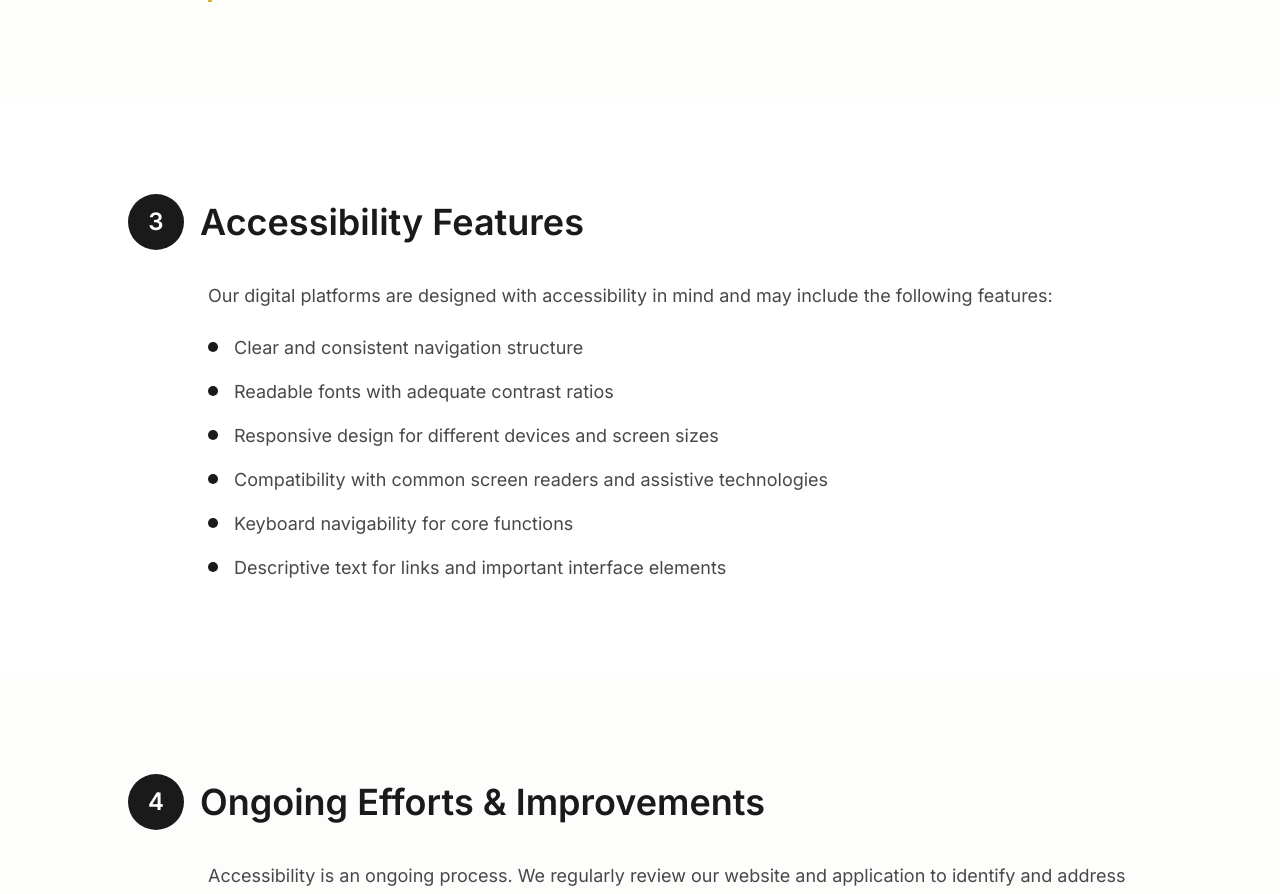
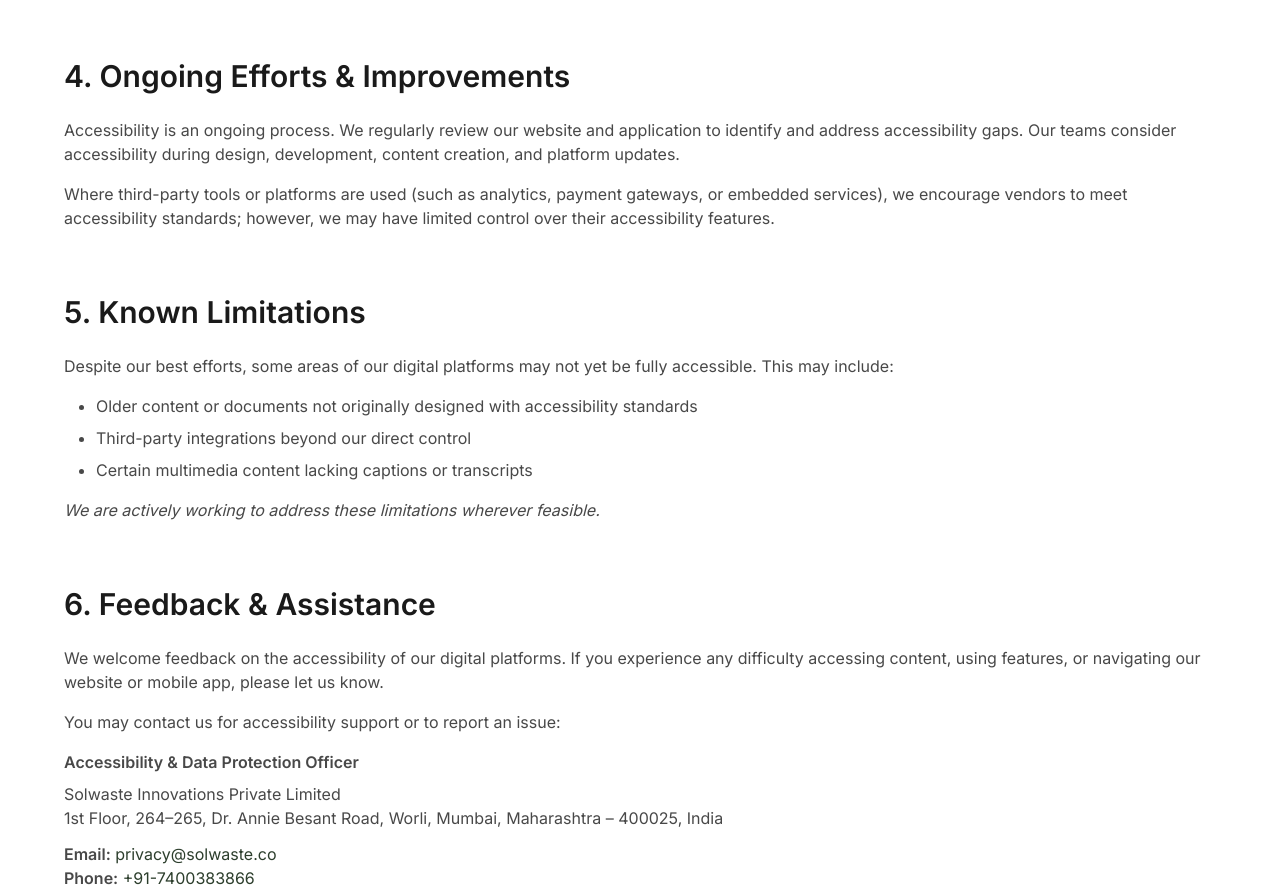
Before and after one commit to GNBPF/SolwasteWebsite, a React (Vite) app: page /accessibility in a window 1280 px wide. Shown: the part 1706-2600 px from the top of the page. Built offline with nearby package versions, Linux system fonts and the light colour scheme; a web font is replaced by a local one.

Commit message:
chore: design fix

```diff
--- a/pages/AccessibilityPage.tsx
+++ b/pages/AccessibilityPage.tsx
@@ -157,7 +157,7 @@
             whileInView={{ opacity: 1, y: 0 }}
             viewport={{ once: true }}
             transition={{ duration: 0.6 }}
-            className="max-w-4xl mx-auto text-center"
+            className="max-w-6xl mx-auto text-center"
           >
             <p className="text-base sm:text-lg md:text-xl text-charcoal/80 leading-relaxed">
               This Accessibility Statement applies to our website{' '}
@@ -176,139 +176,63 @@
       </section>
 
       {/* Main Content Sections */}
-      {sections.map((section, index) => (
-        <section
-          key={section.id}
-          className={`py-12 sm:py-16 md:py-20 lg:py-24 ${
-            index % 2 === 0 ? 'bg-white' : 'bg-cream/20'
-          }`}
-        >
+      <section className="py-12 sm:py-16 md:py-20 bg-white">
         <div className="container mx-auto px-4 sm:px-6 lg:px-8">
-            <motion.div
-              initial={{ opacity: 0, y: 30 }}
-              whileInView={{ opacity: 1, y: 0 }}
-              viewport={{ once: true, margin: "-100px" }}
-              transition={{ duration: 0.6 }}
-              className="max-w-5xl mx-auto"
-            >
-              <div className="flex items-start gap-3 sm:gap-4 mb-6 sm:mb-8">
-                <div className="flex-shrink-0 w-10 h-10 sm:w-12 sm:h-12 md:w-14 md:h-14 bg-charcoal text-white rounded-full flex items-center justify-center font-bold text-lg sm:text-xl md:text-2xl">
-                  {section.id}
-                </div>
-                <h2 className="text-2xl sm:text-3xl md:text-4xl font-bold text-charcoal mt-1 sm:mt-2">
-                  {section.title}
+          <div className="max-w-6xl mx-auto">
+            {sections.map((section) => (
+              <div key={section.id} className="mb-12 sm:mb-16">
+                <h2 className="text-xl sm:text-2xl md:text-3xl font-bold text-charcoal mb-4 sm:mb-6">
+                  {section.id}. {section.title}
                 </h2>
-              </div>
 
-              <div className="space-y-4 sm:space-y-5 md:space-y-6 pl-0 sm:pl-16 md:pl-20">
+                <div className="space-y-4 text-sm sm:text-base text-charcoal/80 leading-relaxed">
                   {section.content.map((paragraph, idx) => (
-                  <p key={idx} className="text-sm sm:text-base md:text-lg text-charcoal/80 leading-relaxed">
-                    {paragraph}
-                  </p>
+                    <p key={idx}>{paragraph}</p>
                   ))}
 
                   {section.list && (
-                  <ul className="space-y-2 sm:space-y-3 md:space-y-4 mt-4 sm:mt-5 md:mt-6">
+                    <ul className="list-disc pl-6 sm:pl-8 space-y-2 mt-4">
                       {section.list.map((item, idx) => (
-                      <motion.li
-                        key={idx}
-                        initial={{ opacity: 0, x: -20 }}
-                        whileInView={{ opacity: 1, x: 0 }}
-                        viewport={{ once: true }}
-                        transition={{ delay: idx * 0.1, duration: 0.5 }}
-                        className="flex items-start gap-3 sm:gap-4"
-                      >
-                        <div className="flex-shrink-0 w-2 h-2 sm:w-2.5 sm:h-2.5 bg-charcoal rounded-full mt-2"></div>
-                        <span className="text-sm sm:text-base md:text-lg text-charcoal/80 leading-relaxed">
-                          {item}
-                        </span>
-                      </motion.li>
+                        <li key={idx}>{item}</li>
                       ))}
                     </ul>
                   )}
 
                   {section.footer && (
-                  <p className="text-sm sm:text-base md:text-lg text-charcoal/80 leading-relaxed mt-4 sm:mt-5 md:mt-6 italic border-l-4 border-gold pl-4 sm:pl-5 md:pl-6">
-                    {section.footer}
-                  </p>
+                    <p className="mt-4 italic">{section.footer}</p>
                   )}
 
                   {/* Contact Info for Section 6 */}
                   {section.id === 6 && (
-                  <div className="mt-6 sm:mt-8 p-6 sm:p-8 bg-cream/50 rounded-xl sm:rounded-2xl border-l-4 border-charcoal">
-                    <h3 className="text-lg sm:text-xl font-bold text-charcoal mb-4">
-                      Accessibility & Data Protection Officer
-                    </h3>
-                    <div className="space-y-2 sm:space-y-3 text-sm sm:text-base text-charcoal/80">
-                      <p className="font-semibold">Solwaste Innovations Private Limited</p>
-                      <p className="leading-relaxed">
-                        1st Floor, 264–265, Dr. Annie Besant Road,<br />
-                        Worli, Mumbai, Maharashtra – 400025, India
-                      </p>
-                      <div className="pt-3 sm:pt-4 space-y-2">
-                        <p>
-                          <strong className="text-charcoal">Email:</strong>{' '}
-                          <a href="mailto:privacy@solwaste.co" className="text-moss hover:underline font-medium">
+                    <div className="mt-6">
+                      <p className="font-semibold mb-2">Accessibility & Data Protection Officer</p>
+                      <p>Solwaste Innovations Private Limited</p>
+                      <p>1st Floor, 264–265, Dr. Annie Besant Road, Worli, Mumbai, Maharashtra – 400025, India</p>
+                      <p className="mt-3">
+                        <strong>Email:</strong>{' '}
+                        <a href="mailto:privacy@solwaste.co" className="text-moss hover:underline">
                           privacy@solwaste.co
                         </a>
                       </p>
                       <p>
-                          <strong className="text-charcoal">Phone:</strong>{' '}
-                          <a href="tel:+917400383866" className="text-moss hover:underline font-medium">
+                        <strong>Phone:</strong>{' '}
+                        <a href="tel:+917400383866" className="text-moss hover:underline">
                           +91-7400383866
                         </a>
                       </p>
-                      </div>
-                    </div>
-                    <p className="text-sm sm:text-base text-charcoal/70 mt-4 sm:mt-6 leading-relaxed">
+                      <p className="mt-4">
                         We aim to respond to accessibility-related requests within a reasonable timeframe and will make reasonable efforts to provide information in an accessible format upon request.
                       </p>
                     </div>
                   )}
                 </div>
-            </motion.div>
+              </div>
+            ))}
+          </div>
         </div>
       </section>
-      ))}
 
-      {/* CTA Section */}
-      <section className="py-16 sm:py-20 md:py-24 lg:py-32 bg-gradient-to-br from-moss to-moss/90 text-white">
-        <div className="container mx-auto px-4 sm:px-6 lg:px-8">
-          <motion.div
-            initial={{ opacity: 0, y: 30 }}
-            whileInView={{ opacity: 1, y: 0 }}
-            viewport={{ once: true }}
-            transition={{ duration: 0.6 }}
-            className="max-w-4xl mx-auto text-center"
-          >
-            <div className="inline-block mb-6 sm:mb-8">
-              <div className="w-16 h-16 sm:w-20 sm:h-20 md:w-24 md:h-24 bg-gold rounded-full flex items-center justify-center mx-auto mb-4 sm:mb-6">
-                <svg className="w-8 h-8 sm:w-10 sm:h-10 md:w-12 md:h-12 text-charcoal" fill="none" viewBox="0 0 24 24" stroke="currentColor">
-                  <path strokeLinecap="round" strokeLinejoin="round" strokeWidth={2} d="M12 4.354a4 4 0 110 5.292M15 21H3v-1a6 6 0 0112 0v1zm0 0h6v-1a6 6 0 00-9-5.197M13 7a4 4 0 11-8 0 4 4 0 018 0z" />
-                </svg>
-              </div>
-              <h2 className="text-2xl sm:text-3xl md:text-4xl font-bold mb-3 sm:mb-4">
-                Help Us Improve
-              </h2>
-              <p className="text-sm sm:text-base md:text-lg text-white/90 leading-relaxed max-w-2xl mx-auto">
-                Your feedback helps us create a more accessible experience for everyone. If you encounter any accessibility barriers, please don't hesitate to reach out.
-              </p>
-            </div>
 
-            <motion.a
-              href="mailto:privacy@solwaste.co"
-              whileHover={{ scale: 1.05 }}
-              whileTap={{ scale: 0.95 }}
-              className="inline-flex items-center gap-3 bg-gold text-charcoal px-6 sm:px-8 py-3 sm:py-4 rounded-full font-bold text-sm sm:text-base md:text-lg hover:bg-gold/90 transition-all shadow-lg"
-            >
-              <svg className="w-5 h-5 sm:w-6 sm:h-6" fill="none" viewBox="0 0 24 24" stroke="currentColor">
-                <path strokeLinecap="round" strokeLinejoin="round" strokeWidth={2} d="M3 8l7.89 5.26a2 2 0 002.22 0L21 8M5 19h14a2 2 0 002-2V7a2 2 0 00-2-2H5a2 2 0 00-2 2v10a2 2 0 002 2z" />
-              </svg>
-              Report an Accessibility Issue
-            </motion.a>
-          </motion.div>
-        </div>
-      </section>
 
       <Footer />
     </main>
--- a/pages/PrivacyPage.tsx
+++ b/pages/PrivacyPage.tsx
@@ -227,7 +227,7 @@
             whileInView={{ opacity: 1, y: 0 }}
             viewport={{ once: true }}
             transition={{ duration: 0.6 }}
-            className="max-w-4xl mx-auto text-center"
+            className="max-w-6xl mx-auto text-center"
           >
             <p className="text-base sm:text-lg md:text-xl text-charcoal/80 leading-relaxed">
               This Policy applies globally to all users, customers, partners, vendors, employees, and visitors, with specific compliance to applicable Indian laws and internationally accepted data-protection principles.
@@ -237,188 +237,97 @@
       </section>
 
       {/* Main Content Sections */}
-      {sections.map((section, index) => (
-        <section
-          key={section.id}
-          className={`py-12 sm:py-16 md:py-20 lg:py-24 ${
-            index % 2 === 0 ? 'bg-white' : 'bg-cream/20'
-          }`}
-        >
+      <section className="py-12 sm:py-16 md:py-20 bg-white">
         <div className="container mx-auto px-4 sm:px-6 lg:px-8">
-            <motion.div
-              initial={{ opacity: 0, y: 30 }}
-              whileInView={{ opacity: 1, y: 0 }}
-              viewport={{ once: true, margin: "-100px" }}
-              transition={{ duration: 0.6 }}
-              className="max-w-5xl mx-auto"
-            >
-              <div className="flex items-start gap-3 sm:gap-4 mb-6 sm:mb-8">
-                <div className="flex-shrink-0 w-10 h-10 sm:w-12 sm:h-12 md:w-14 md:h-14 bg-gold text-charcoal rounded-full flex items-center justify-center font-bold text-lg sm:text-xl md:text-2xl border-2 border-charcoal/10">
-                  {section.id}
-                </div>
-                <h2 className="text-2xl sm:text-3xl md:text-4xl font-bold text-charcoal mt-1 sm:mt-2">
-                  {section.title}
+          <div className="max-w-6xl mx-auto">
+            {sections.map((section) => (
+              <div key={section.id} className="mb-12 sm:mb-16">
+                <h2 className="text-xl sm:text-2xl md:text-3xl font-bold text-charcoal mb-4 sm:mb-6">
+                  {section.id}. {section.title}
                 </h2>
-              </div>
 
-              <div className="space-y-4 sm:space-y-5 md:space-y-6 pl-0 sm:pl-16 md:pl-20">
-                {/* Company Info Grid */}
+                <div className="space-y-4 text-sm sm:text-base text-charcoal/80 leading-relaxed">
+                  {/* Company Info */}
                   {section.info && (
-                  <div className="grid grid-cols-1 sm:grid-cols-2 gap-4 sm:gap-6 mt-4 sm:mt-6">
+                    <div className="space-y-2">
                       {section.info.map((item, idx) => (
-                      <motion.div
-                        key={idx}
-                        initial={{ opacity: 0, y: 20 }}
-                        whileInView={{ opacity: 1, y: 0 }}
-                        viewport={{ once: true }}
-                        transition={{ delay: idx * 0.1, duration: 0.5 }}
-                        className="p-4 sm:p-5 bg-cream/50 rounded-lg sm:rounded-xl border-l-4 border-moss"
-                      >
-                        <p className="text-xs sm:text-sm font-bold text-moss mb-1 sm:mb-2 uppercase tracking-wide">
-                          {item.label}
-                        </p>
+                        <p key={idx}>
+                          <strong>{item.label}:</strong>{' '}
                           {item.link ? (
-                          <a
-                            href={item.link}
-                            target="_blank"
-                            rel="noopener noreferrer"
-                            className="text-sm sm:text-base md:text-lg text-charcoal font-medium hover:text-moss transition-colors"
-                          >
+                            <a href={item.link} target="_blank" rel="noopener noreferrer" className="text-moss hover:underline">
                               {item.value}
                             </a>
                           ) : (
-                          <p className="text-sm sm:text-base md:text-lg text-charcoal leading-relaxed">
-                            {item.value}
+                            item.value
+                          )}
                         </p>
-                        )}
-                      </motion.div>
                       ))}
                     </div>
                   )}
 
                   {/* Content Paragraphs */}
                   {section.content && section.content.map((paragraph, idx) => (
-                  <p key={idx} className="text-sm sm:text-base md:text-lg text-charcoal/80 leading-relaxed">
-                    {paragraph}
-                  </p>
+                    <p key={idx}>{paragraph}</p>
                   ))}
 
                   {/* Detailed List with Titles */}
                   {section.list && (
-                  <div className="space-y-4 sm:space-y-5 md:space-y-6 mt-4 sm:mt-5 md:mt-6">
+                    <ul className="list-disc pl-6 sm:pl-8 space-y-3 mt-4">
                       {section.list.map((item, idx) => (
-                      <motion.div
-                        key={idx}
-                        initial={{ opacity: 0, x: -20 }}
-                        whileInView={{ opacity: 1, x: 0 }}
-                        viewport={{ once: true }}
-                        transition={{ delay: idx * 0.08, duration: 0.5 }}
-                        className="flex items-start gap-3 sm:gap-4 p-3 sm:p-4 bg-white rounded-lg border border-charcoal/5 hover:border-moss/20 transition-all"
-                      >
-                        <div className="flex-shrink-0 w-2 h-2 sm:w-2.5 sm:h-2.5 bg-gold rounded-full mt-2"></div>
-                        <div>
-                          <h4 className="text-sm sm:text-base md:text-lg font-bold text-charcoal mb-1">
-                            {item.title}
-                          </h4>
-                          <p className="text-xs sm:text-sm md:text-base text-charcoal/70 leading-relaxed">
-                            {item.desc}
-                          </p>
-                        </div>
-                      </motion.div>
+                        <li key={idx}>
+                          <strong>{item.title}:</strong> {item.desc}
+                        </li>
                       ))}
-                  </div>
+                    </ul>
                   )}
 
                   {/* Simple List */}
                   {section.simpleList && (
-                  <ul className="space-y-2 sm:space-y-3 md:space-y-4 mt-4 sm:mt-5 md:mt-6">
+                    <ul className="list-disc pl-6 sm:pl-8 space-y-2 mt-4">
                       {section.simpleList.map((item, idx) => (
-                      <motion.li
-                        key={idx}
-                        initial={{ opacity: 0, x: -20 }}
-                        whileInView={{ opacity: 1, x: 0 }}
-                        viewport={{ once: true }}
-                        transition={{ delay: idx * 0.08, duration: 0.5 }}
-                        className="flex items-start gap-3 sm:gap-4"
-                      >
-                        <div className="flex-shrink-0 w-2 h-2 sm:w-2.5 sm:h-2.5 bg-gold rounded-full mt-2"></div>
-                        <span className="text-sm sm:text-base md:text-lg text-charcoal/80 leading-relaxed">
-                          {item}
-                        </span>
-                      </motion.li>
+                        <li key={idx}>{item}</li>
                       ))}
                     </ul>
                   )}
 
                   {section.footer && (
-                  <p className="text-sm sm:text-base md:text-lg text-charcoal/80 leading-relaxed mt-4 sm:mt-5 md:mt-6 italic border-l-4 border-moss pl-4 sm:pl-5 md:pl-6 bg-cream/30 py-3 sm:py-4 rounded">
-                    {section.footer}
-                  </p>
+                    <p className="mt-4 italic">{section.footer}</p>
                   )}
                 </div>
-            </motion.div>
               </div>
-        </section>
             ))}
 
-      {/* Contact Section - Data Protection Officer */}
-      <section className="py-16 sm:py-20 md:py-24 lg:py-32 bg-gradient-to-br from-moss to-moss/95 text-white">
-        <div className="container mx-auto px-4 sm:px-6 lg:px-8">
-          <motion.div
-            initial={{ opacity: 0, y: 30 }}
-            whileInView={{ opacity: 1, y: 0 }}
-            viewport={{ once: true }}
-            transition={{ duration: 0.6 }}
-            className="max-w-4xl mx-auto text-center"
-          >
-            <div className="inline-block mb-6 sm:mb-8">
-              <div className="w-16 h-16 sm:w-20 sm:h-20 md:w-24 md:h-24 bg-gold rounded-full flex items-center justify-center mx-auto mb-4 sm:mb-6">
-                <svg className="w-8 h-8 sm:w-10 sm:h-10 md:w-12 md:h-12 text-charcoal" fill="none" viewBox="0 0 24 24" stroke="currentColor">
-                  <path strokeLinecap="round" strokeLinejoin="round" strokeWidth={2} d="M12 15v2m-6 4h12a2 2 0 002-2v-6a2 2 0 00-2-2H6a2 2 0 00-2 2v6a2 2 0 002 2zm10-10V7a4 4 0 00-8 0v4h8z" />
-                </svg>
-              </div>
-              <div className="w-12 h-12 sm:w-16 sm:h-16 bg-gold/20 rounded-full flex items-center justify-center mx-auto mb-4 sm:mb-6">
-                <span className="text-2xl sm:text-3xl md:text-4xl font-bold text-gold">11</span>
-              </div>
-              <h2 className="text-2xl sm:text-3xl md:text-4xl font-bold mb-3 sm:mb-4">
-                Contact – Data Protection Officer
+            {/* Section 11 - Contact */}
+            <div className="mb-12 sm:mb-16">
+              <h2 className="text-xl sm:text-2xl md:text-3xl font-bold text-charcoal mb-4 sm:mb-6">
+                11. Contact – Data Protection Officer
               </h2>
-              <p className="text-sm sm:text-base md:text-lg text-white/90 mb-6 sm:mb-8 leading-relaxed max-w-2xl mx-auto">
-                For privacy-related questions, requests, or concerns, please contact:
-              </p>
-            </div>
-
-            <div className="bg-white/10 backdrop-blur-sm rounded-xl sm:rounded-2xl p-6 sm:p-8 md:p-10 border border-white/20">
-              <h3 className="text-xl sm:text-2xl font-bold text-gold mb-4 sm:mb-6">
-                Data Protection Officer
-              </h3>
-
-              <div className="space-y-3 sm:space-y-4 text-sm sm:text-base md:text-lg text-white/90">
-                <p className="font-semibold">Solwaste Innovations Private Limited</p>
-                <p className="leading-relaxed">
-                  1st Floor, 264–265, Dr. Annie Besant Road,<br />
-                  Worli, Mumbai, Maharashtra – 400025, India
-                </p>
-
-                <div className="pt-4 sm:pt-6 border-t border-white/20 space-y-2 sm:space-y-3">
-                  <p>
-                    <strong className="text-gold">Email:</strong>{' '}
-                    <a href="mailto:privacy@solwaste.co" className="hover:text-gold transition-colors underline">
+              <div className="space-y-4 text-sm sm:text-base text-charcoal/80 leading-relaxed">
+                <p>For privacy-related questions, requests, or concerns, please contact:</p>
+                <div className="space-y-2">
+                  <p className="font-semibold">Data Protection Officer</p>
+                  <p>Solwaste Innovations Private Limited</p>
+                  <p>1st Floor, 264–265, Dr. Annie Besant Road, Worli, Mumbai, Maharashtra – 400025, India</p>
+                  <p className="mt-3">
+                    <strong>Email:</strong>{' '}
+                    <a href="mailto:privacy@solwaste.co" className="text-moss hover:underline">
                       privacy@solwaste.co
                     </a>
                   </p>
                   <p>
-                    <strong className="text-gold">Phone:</strong>{' '}
-                    <a href="tel:+917400383866" className="hover:text-gold transition-colors">
+                    <strong>Phone:</strong>{' '}
+                    <a href="tel:+917400383866" className="text-moss hover:underline">
                       +91-7400383866
                     </a>
                   </p>
                 </div>
               </div>
             </div>
-          </motion.div>
+          </div>
         </div>
       </section>
+
+
 
       <Footer />
     </main>
```
Lines whose indentation alone changed are shown as unchanged.
